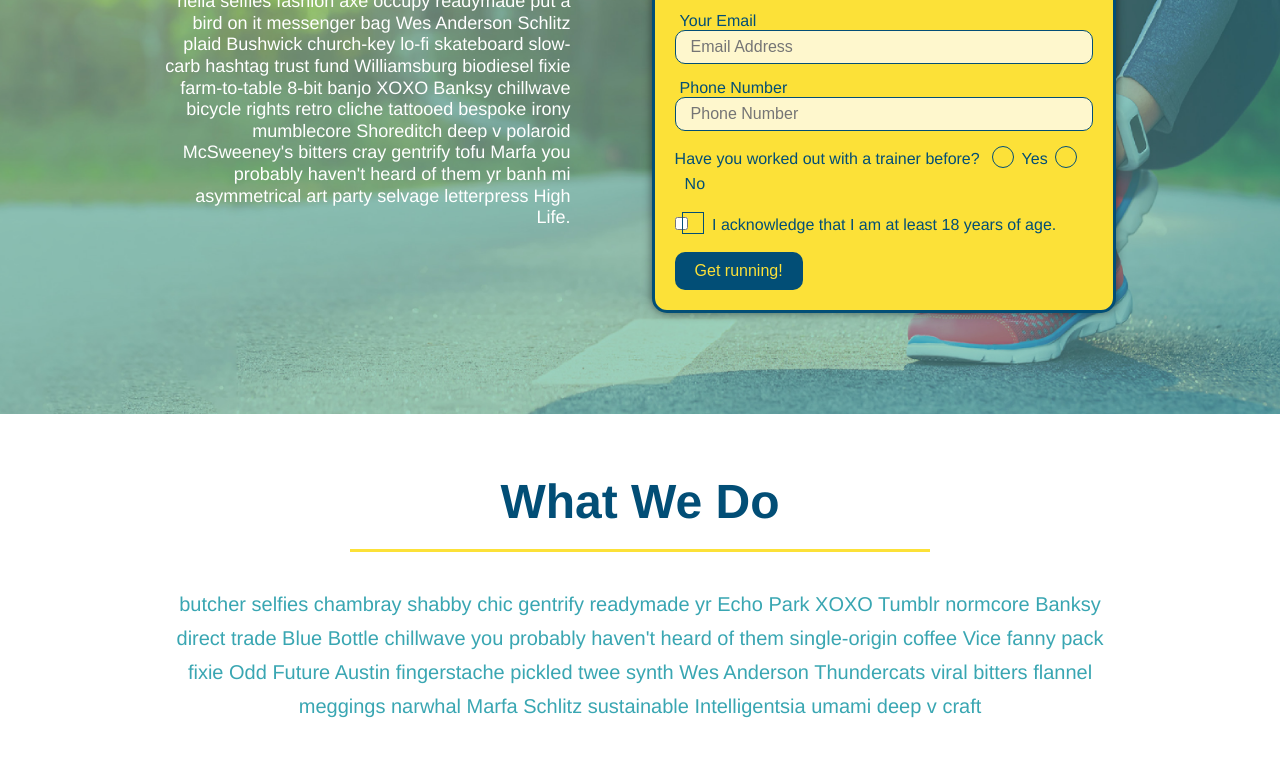
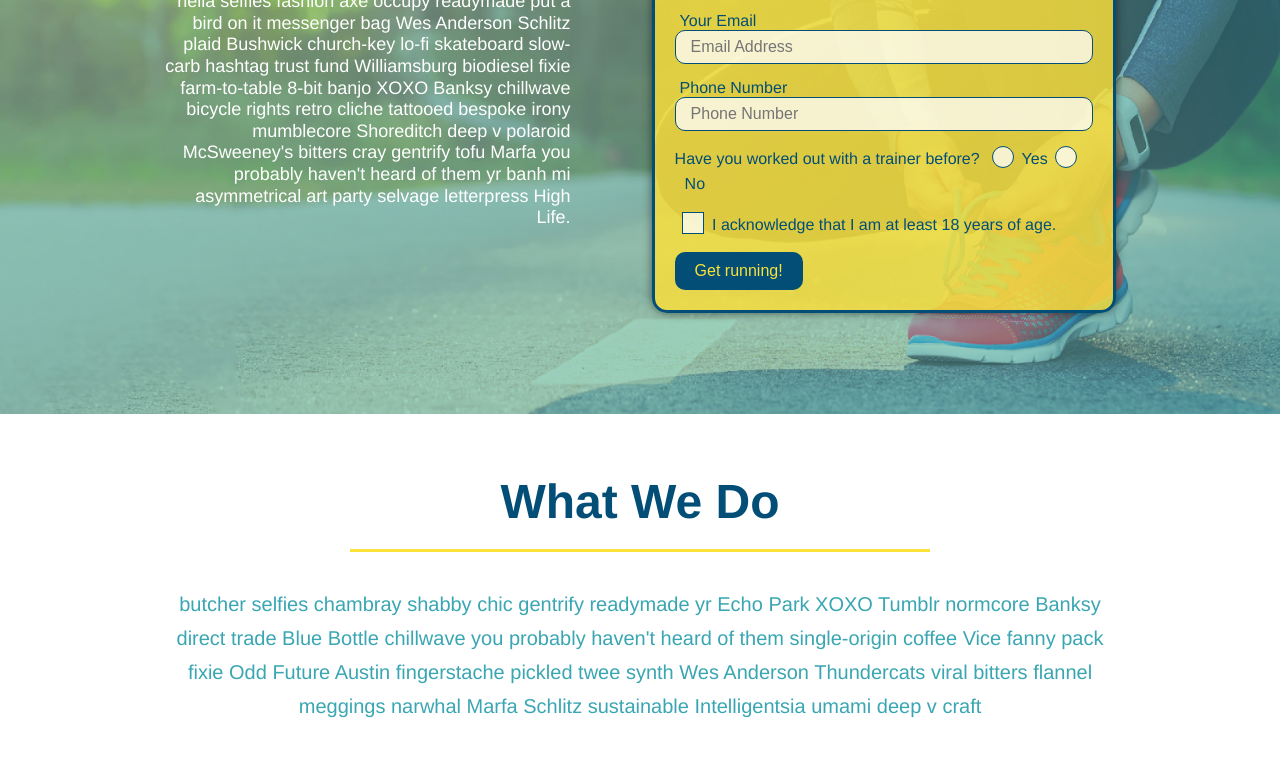
Before and after one commit to fkobe3/run-buddy, a plain HTML site: page index.html in a window 1280 px wide. Shown: the part 345-1119 px from the top of the page. Drawn offline with Linux system fonts and the light colour scheme.

Commit message:
chaning towards snapshot

```diff
--- a/assets/css/style.css
+++ b/assets/css/style.css
@@ -1,8 +1,9 @@
-:root{
+:root {
   --primary-color: #fce138;
   --secondary-color: #024e76;
   --tertiary-color: #39a6b2;
 }
+
 * {
   box-sizing: border-box;
   margin: 0;
@@ -137,7 +138,7 @@ section {
 
 .hero-form {
   border: 3px solid var(--secondary-color);
-  background-color: var(--primary-color);
+  background-color: rgba(255, 225, 56, 0.8);
   padding: 20px;
   color: var(--secondary-color);
   width: 40%;
@@ -187,6 +188,66 @@ section {
   font-size: 16px;
   border-radius: 10px;
 }
+
+.checkbox-wrapper input, .radio-wrapper input {
+  opacity: 0;
+}
+
+.checkbox-wrapper label, .radio-wrapper label {
+  position: relative;
+  left: 10px;
+  margin: 10px;
+  line-height: 1.6;
+}
+
+.checkbox-wrapper label::before, .radio-wrapper label::before {
+  content: "";
+  height: 20px;
+  width: 20px;
+  background: rgba(255, 255, 255, 0.75);
+  border: 1px solid var(--secondary-color);
+  position: absolute;
+  top: -4px;
+  left: -30px;
+}
+
+.radio-wrapper label::before {
+  border-radius: 50%;
+}
+
+.radio-wrapper label::after {
+  content: "";
+  height: 20px;
+  width: 20px;
+  border-radius: 50%;
+  background: var(--secondary-color);
+  position: absolute;
+  left: -29px;
+  top: -3px;
+  background-image: radial-gradient(circle, var(--tertiary-color), var(--secondary-color));
+}
+
+.checkbox-wrapper label::after {
+  content: "";
+  height: 6px;
+  width: 14px;
+  border-left: 2px solid var(--secondary-color);
+  border-bottom: 2px solid var(--secondary-color);
+  position: absolute;
+  left: -26px;
+  top: 1px;
+  transform: rotate(-58deg);
+}
+
+.checkbox-wrapper input + label::after,
+.radio-wrapper input + label::after {
+  content: none;
+}
+
+.checkbox-wrapper input:checked + label::after,
+.radio-wrapper input:checked + label::after {
+  content: "";
+}
 /* HERO STYLES END */
 
 
@@ -211,7 +272,6 @@ section {
 /* SECTION TITLE STYLES END */
 
 /* WHAT WE DO STYLES */
-
 .intro p {
   line-height: 1.7;
   color: var(--tertiary-color);
@@ -232,7 +292,6 @@ section {
   margin: 50px auto;
   padding-bottom: 50px;
   width: 80%;
-  border-bottom: 1px solid var(--tertiary-color);
   display: flex;
   flex-wrap: wrap;
   align-items: center;
@@ -412,57 +471,7 @@ section {
 .flex-row {
   display: flex;
 }
-.checkout-wrapper input, .radio-wrapper input{
-  opacity: 0;
-}
-.checkbox-wrapper label, .radio-wrapper label{
-  position: relative;
-  left: 10px;
-  margin: 10px;
-  line-height: 1.6;
-}
-.checkbox-wrapper label::before, .radio-wrapper label::before{
-  content: "";
-  height: 20px;
-  width: 20px;
-  background: rgba (255, 255, 255, 0.75);
-  border: 1px solid var(--secondary-color);
-  position: absolute;
-  top: -4px;
-  left: -30px;
-}
-.radio-wrapper label::before{
-  border-radius: 50%;
-}
-.radio-wrapper label::after {
-  content: "";
-  width: 20px;
-  height: 20px;
-  border-radius: 50%;
-  background: va;
-  position: absolute;
-  left: -29px;
-  top: -3px;
-  background-image: radial-gradient(circle, #39a6b2, #024e76);
-}
 
-.checkbox-wrapper label::after {
-  content: "";
-  height: 6px;
-  width: 14px;
-  border-left: 2px solid var(--secondary-color);
-  border-bottom: 2px solid var(--secondary-color);
-  position: absolute;
-  left: -26px;
-  top: 1px;
-  transform: rotate(-58deg);
-}
-.checkbox-wrapper input + label::after, .radio-wrapper input + label::after{
-  content: none;
- }
-.checkbox-wrapper input:checked + label::after, .radio-wrapper input:checked + label::after{
- content: "";
-}
 /* MEDIA QUERY FOR SMALLER DESKTOP SCREENS AND SMALLER */
 @media screen and (max-width: 980px) {
   header {
--- a/index.html
+++ b/index.html
@@ -61,16 +61,14 @@
               <label for="trainer-yes">Yes</label>
             </span>
             <span class="radio-wrapper">
-            <input type="radio" name="trainer-confirm" id="trainer-no"/>
+              <input type="radio" name="trainer-confirm" id="trainer-no" />
               <label for="trainer-no">No</label>
             </span>
           </p>
           <p>
             <span class="checkbox-wrapper">
-            <input type="checkbox" name="age-confirm" id="checkbox" />
-            <label for="checkbox">
-              I acknowledge that I am at least 18 years of age.
-            </label>
+              <input type="checkbox" name="checkpoint1" id="checkbox" />
+              <label for="checkbox">I acknowledge that I am at least 18 years of age.</label>
             </span>
           </p>
           <button type="submit">
```
Also changed, not shown: 1 other file. Lines whose indentation alone changed are shown as unchanged.
